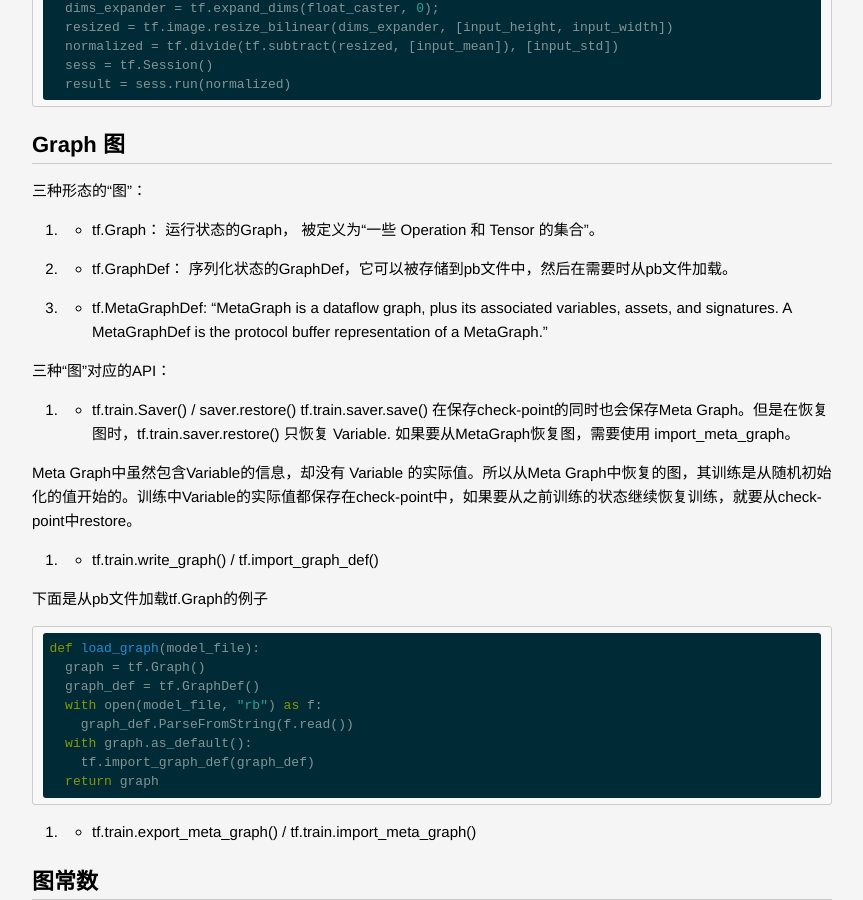
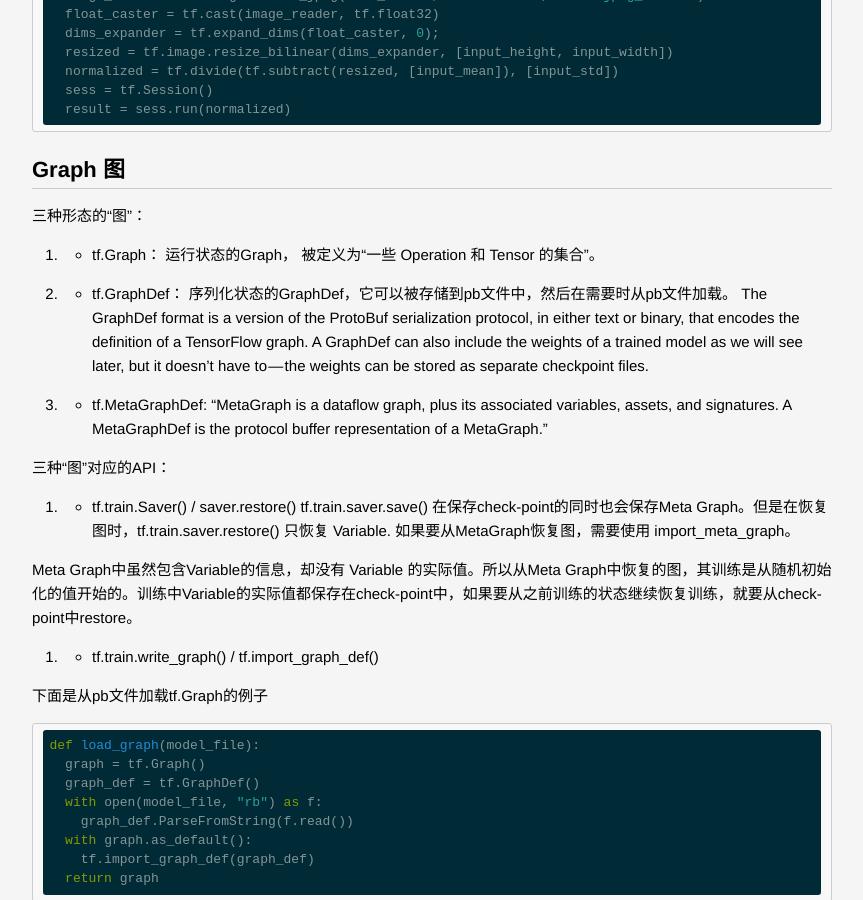
Before and after one commit to lucky521/blog, a Jekyll site: the page built from _posts/ml/2017-10-26-tensorflow.markdown, in a window 1280 px wide and 900 px high, scrolled down 6760 px. Shown: the whole window, without its empty margins (208-1071 px from the left). Built offline with Jekyll 4.4.1, drawn with Linux system fonts in a browser that asks for light colours; some of the changed text lies outside the part shown.

Commit message:
Update 2017-10-26-tensorflow.markdown

```diff
--- a/_posts/ml/2017-10-26-tensorflow.markdown
+++ b/_posts/ml/2017-10-26-tensorflow.markdown
@@ -202,6 +202,8 @@ def read_tensor_from_image_file(file_name, input_height=299, input_width=299,
 1. - tf.Graph： 运行状态的Graph， 被定义为“一些 Operation 和 Tensor 的集合”。
 
 2. - tf.GraphDef： 序列化状态的GraphDef，它可以被存储到pb文件中，然后在需要时从pb文件加载。
+The GraphDef format is a version of the ProtoBuf serialization protocol, in either text or binary, that encodes the definition of a TensorFlow graph.
+A GraphDef can also include the weights of a trained model as we will see later, but it doesn’t have to — the weights can be stored as separate checkpoint files.
 
 3. - tf.MetaGraphDef: “MetaGraph is a dataflow graph, plus its associated variables, assets, and signatures. A MetaGraphDef is the protocol buffer representation of a MetaGraph.”
 
@@ -787,7 +789,11 @@ tf.estimator.WarmStartSettings的参数：
 
 # Tensorflow 模型格式
 
-下面两种模型文件格式对应着tensorflow的两种模型保存方式。
+1. GraphDef
+2. SavedModels
+
+
+下面两种模型文件格式对应着tensorflow的两种模型文件保存方式。
 
 checkpoint文件 是用于本地加载模型然后进行本地预测的。
 pb-variable文件是用来让tensorflow serving加载并进行远程预测的。
@@ -1110,7 +1116,11 @@ https://github.com/tensorflow/custom-op/issues/3
 https://github.com/tensorflow/serving/issues/380
 
 
+## Optimizing the model for Serving
 
+1. “freeze the weights” of the model
+
+2.
 
 
 # 分布式TensorFlow集群 - Distributed TensorFlow
```
